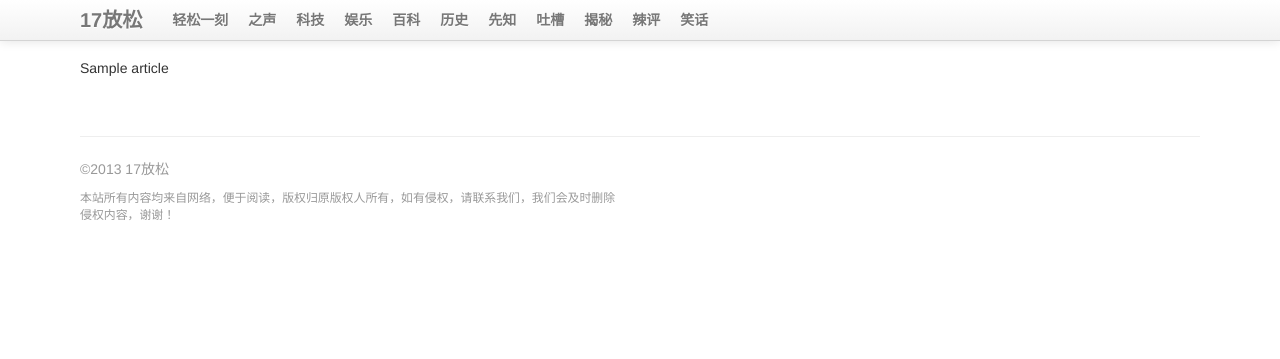
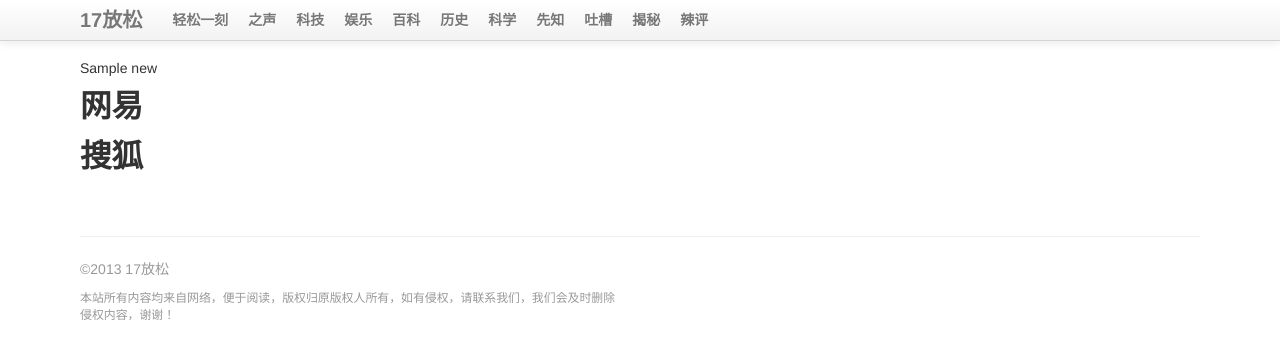
Before and after one commit to saturnisbig/_17relax, a Django app: a page that uses relax/templates/base.html in a window 1280 px wide. Shown: the top 359 px of the page. Run offline with Django 3.2, Linux system fonts and the light colour scheme; tables that the repository leaves empty hold one stand-in row (values such as "Sample post"); parts of the project's set-up code (start-up, migrations or seed data) failed here and were passed over; some libraries are stand-ins or nearby versions.

Commit message:
almost work.

```diff
--- a/_17relax/settings.py
+++ b/_17relax/settings.py
@@ -38,6 +38,7 @@ INSTALLED_APPS = (
     'django.contrib.staticfiles',
     'bootstrap_toolkit',
     'relax',
+    'duoshuo',
 )
 
 MIDDLEWARE_CLASSES = (
@@ -83,3 +84,8 @@ USE_TZ = False
 # https://docs.djangoproject.com/en/1.6/howto/static-files/
 
 STATIC_URL = '/static/'
+
+
+# Duoshuo
+DUOSHUO_SECRET = '731952862a1edd6ec6e3b22953f8ee7f'
+DUOSHUO_SHORT_NAME = '17relax'
--- a/_17relax/urls.py
+++ b/_17relax/urls.py
@@ -10,12 +10,11 @@ urlpatterns = patterns('',
     # url(r'^blog/', include('blog.urls')),
     url(r'^datain/', 'relax.views.data_import'),
     url(r'^read/', 'relax.views.read'),
-    url(r'^update-tags/', 'relax.views.update_tags'),
-    url(r'^update-sohu/', 'relax.views.update_sohu'),
-    url(r'^update-163/', 'relax.views.update_163'),
-    url(r'^article/(\d+)/', 'relax.views.get_detail_article'),
-    url(r'^tag/(\d+)/', 'relax.views.get_tag_article'),
-    url(r'^updateToday/', 'relax.views.update_today'),
+    url(r'^updateTags/$', 'relax.views.update_tags'),
+    url(r'^updateToday/$', 'relax.views.update_today'),
+    url(r'^news/(\d+)/$', 'relax.views.get_detail_news'),
+    url(r'^tag/(\d+)/$', 'relax.views.get_tag_news'),
+    url(r'^import/$', 'relax.views.txt_import'),
 
     url(r'^admin/', include(admin.site.urls)),
 )
--- a/relax/models.py
+++ b/relax/models.py
@@ -12,7 +12,7 @@ class Tag(models.Model):
         return self.name
 
 
-class Article(models.Model):
+class News(models.Model):
     docid = models.CharField(max_length=30, unique=True)
     title = models.CharField(max_length=100)
     big_pic = models.URLField(blank=True)
--- a/relax/templates/article.html
+++ b/relax/templates/article.html
@@ -10,5 +10,8 @@
 {{ article.content }}
 {% endautoescape %}
 
+{% load duoshuo_tags %}
+{% duoshuo_comments %}
+
 </div>
 {% endblock %}
--- a/relax/templates/base.html
+++ b/relax/templates/base.html
@@ -30,17 +30,17 @@
             <a id="home" class="brand" data-placement="bottom" data-toggle="tooltip" href="/" data-original-title="一起放松">17放松</a>
             <div class="nav-collapse collapse">
               <ul class="nav">
-                <li id="relaxedMoment"><a href="/tag-163/relaxedMoment" data-placement="bottom" data-toggle="tooltip" data-original-title="每日轻松一刻">轻松一刻</a></li>
-                <li id="todayVoice"><a href="/tag-163/todayVoice" data-placement="bottom" data-toggle="tooltip" data-original-title="今日之声">之声</a></li>
-                <li id="keji"><a href="/tag-163/keji" data-placement="bottom" data-toggle="tooltip" data-original-title="科技万有瘾力">科技</a></li>
-                <li id="bigbang"><a href="/tag-163/bigbang" data-placement="bottom" data-toggle="tooltip" data-original-title="娱乐BigBang">娱乐</a></li>
-                <li id="yibaike"><a href="/tag-163/yibaike" data-placement="bottom" data-toggle="tooltip" data-original-title="易百科">百科</a></li>
-                <li id="lishi"><a href="/tag-163/lishi" data-placement="bottom" data-toggle="tooltip" data-original-title="历史七日谈">历史</a></li>
-                <li id="xianzhidao"><a href="/tag-sohu/xianzhidao" data-placement="bottom" data-toggle="tooltip" data-original-title="狐先知">先知</a></li>
-                <li id="shentucao"><a href="/tag-sohu/shentucao" data-placement="bottom" data-toggle="tooltip" data-original-title="神吐槽">吐槽</a></li>
-                <li id="hujiemi"><a href="/tag-sohu/hujiemi" data-placement="bottom" data-toggle="tooltip" data-original-title="狐揭秘">揭秘</a></li>
-                <li id="relaping"><a href="/tag-sohu/relaping" data-placement="bottom" data-toggle="tooltip" data-original-title="热辣评">辣评</a></li>
-                <li id="joke"><a href="/tag-joke" data-placement="bottom" data-toggle="tooltip" data-original-title="每日一笑">笑话</a></li>
+                <li id="relaxedMoment"><a href="/tag/5/" data-placement="bottom" data-toggle="tooltip" data-original-title="每日轻松一刻">轻松一刻</a></li>
+                <li id="todayVoice"><a href="/tag/6/" data-placement="bottom" data-toggle="tooltip" data-original-title="今日之声">之声</a></li>
+                <li id="keji"><a href="/tag/7/" data-placement="bottom" data-toggle="tooltip" data-original-title="科技万有瘾力">科技</a></li>
+                <li id="bigbang"><a href="/tag/9/" data-placement="bottom" data-toggle="tooltip" data-original-title="娱乐BigBang">娱乐</a></li>
+                <li id="yibaike"><a href="/tag/10/" data-placement="bottom" data-toggle="tooltip" data-original-title="易百科">百科</a></li>
+                <li id="lishi"><a href="/tag/8/" data-placement="bottom" data-toggle="tooltip" data-original-title="历史七日谈">历史</a></li>
+                <li id="kexue"><a href="/tag/11/" data-placement="bottom" data-toggle="tooltip" data-original-title="科学现场调查">科学</a></li>
+                <li id="xianzhidao"><a href="/tag/3/" data-placement="bottom" data-toggle="tooltip" data-original-title="鲜知道">先知</a></li>
+                <li id="shentucao"><a href="/tag/1/" data-placement="bottom" data-toggle="tooltip" data-original-title="神吐槽">吐槽</a></li>
+                <li id="hujiemi"><a href="/tag/4/" data-placement="bottom" data-toggle="tooltip" data-original-title="狐揭秘">揭秘</a></li>
+                <li id="relaping"><a href="/tag/2/" data-placement="bottom" data-toggle="tooltip" data-original-title="热辣评">辣评</a></li>
               </ul>
               <!--
               <form class="navbar-search pull-left" action="/search">
--- a/relax/templates/output.html
+++ b/relax/templates/output.html
@@ -7,12 +7,22 @@
 {{ content }}
 {% endautoescape %}
 
+<h2>网易</h2>
 {% for tag, articles in today_163.items %}
-<h3>{{ tag }}</h3>
+<p>{{ tag }}</p>
 {% for article in articles %}
-<p>{{ article.title }} {{ article.update_time }} {{ article.docid }}</p>
+<p><a href='/article/{{ article.id }}/'>{{ article.title }}</a>
+  {{ article.update_time }} {{ article.abstract }}</p>
 {% endfor %}
 {% endfor %}
 
+<h2>搜狐</h2>
+{% for tag, articles in today_sohu.items %}
+<p>{{ tag }}</p>
+{% for article in articles %}
+<p><a href='/article/{{ article.id }}/'>{{ article.title }}</a>
+  {{ article.update_time }} {{ article.abstract }}</p>
+{% endfor %}
+{% endfor %}
 </div>
 {% endblock %}
--- a/relax/templates/updated_sohu.html
+++ b/relax/templates/updated_sohu.html
@@ -10,7 +10,7 @@
         <td>{{ article.update_time }}</td>
         <td>{{ article.abstraction }}</td>
         <td>{{ article.comment_num }}</td>
-        <td>{{ article.big_pic }}</td>
+        <td>{{ article.list_pic }}</td>
     </tr>
     {% endfor %}
 </table>
--- a/relax/templates/updated_tags.html
+++ b/relax/templates/updated_tags.html
@@ -2,7 +2,7 @@
 <p>Tags from 搜狐网</p>
 <ul>
     {% for t in tags_sohu %}
-    <li>{{ t.name }} {{ t.tagid }} {{ t.come_from }}</li>
+    <li>{{ t.id }} {{ t.name }} {{ t.tagid }} {{ t.come_from }}</li>
     {% endfor %}
 </ul>
 
@@ -10,6 +10,6 @@
 <p>Tags from 网易</p>
 <ul>
     {% for t in tags_163 %}
-    <li>{{ t.name }} {{ t.tagid }} {{ t.come_from }}</li>
+    <li>{{ t.id }} {{ t.name }} {{ t.tagid }} {{ t.come_from }}</li>
     {% endfor %}
 </ul>
--- a/relax/utils/fetch.py
+++ b/relax/utils/fetch.py
@@ -161,7 +161,7 @@ class FetchSohu(object):
         except urllib2.URLError, e:
             urllib_error(e)
         else:
-            articles = eval(resp.read())
+            articles = json.load(resp)
             articles = articles.get('newsList', '')
             if articles:
                 #today_articles = self._today_filter(articles)
--- a/relax/views.py
+++ b/relax/views.py
@@ -2,188 +2,114 @@
 # -*- coding: utf-8 -*-
 
 from django.shortcuts import render
-from django.db import IntegrityError
 from django.http import Http404
 
 import json
 import urllib2
 # Create your views here.
-from models import Article, Tag
+from models import News, Tag
 from utils.data_convert import convert_sohu_img, convert_163
-from utils.fetch import Fetch163
+from utils.fetch import Fetch163, FetchSohu
+from utils.data_import import update_163, update_sohu
 
 
 def update_today(request):
-    tags = Tag.objects.all().filter(come_from__contains='网易')
-    fetch163 = Fetch163(tags)
-    today_163 = fetch163.fetch()
+    tags = Tag.objects.all()
+    tags_163 = tags.filter(come_from__contains='网易')
+    fetch_163 = Fetch163(tags_163)
+    today_163 = fetch_163.fetch()
+    tags_sohu = tags.filter(come_from__contains='搜狐')
+    fetch_sohu = FetchSohu(tags_sohu)
+    today_sohu = fetch_sohu.fetch()
     #print today_163
-    return render(request, 'output.html', {'today_163': today_163})
+    return render(request, 'output.html', {'today_163': today_163,
+                                           'today_sohu': today_sohu})
 
 
-def get_tag_article(request, tid):
+def get_tag_news(request, tid):
     tag = Tag.objects.get(id=int(tid))
     if tag:
-        articles = Article.objects.all().filter(tag=tag).order_by('-update_time')
+        news = News.objects.all().filter(tag=tag).order_by('-update_time')
         cn_tag = tag.name
     else:
-        articles = ['']
+        news = ['']
         cn_tag = ''
 
-    return render(request, 'article_list.html', {'articles': articles,
+    return render(request, 'article_list.html', {'news': news,
                                                  'cn_tag': cn_tag})
 
 
-def update_163(request):
-    with open('relax/export-163.txt', 'r') as fin:
-        for line in fin:
-            data = line.split()
-            if data:
-                try:
-                    Article.objects.get(docid=data[0])
-                except Article.DoesNotExist:
-                    tag = Tag.objects.all().filter(name__contains=data[1])
-                    if not tag:
-                        t = Tag.objects.create(name=data[1], come_from='网易')
-                        insert_article_163(data, t)
-                    else:
-                        insert_article_163(data, tag[0])
-                else:
-                    pass
-    articles = Article.objects.all()
-    return render(request, 'updated_sohu.html', {'news': articles})
-
-
-def insert_article_163(d, t):
-    detail_link = 'http://c.3g.163.com/nc/article/%s/full.html'
-    detail_link = detail_link % d[0]
-    try:
-        resp = urllib2.urlopen(detail_link)
-    except urllib2.URLError as e:
-        with open('relax/updated_fail.txt', 'a') as fout:
-            fout.write(' '.join(d))
-        print 'update article error: %s' % e.args[0]
-    else:
-        doc_json = json.load(resp)
-        content = doc_json[doc_json.keys()[0]]
-        if content:
-            try:
-                article = Article()
-                article.tag = t
-                article.docid = d[0]
-                article.title = content['title']
-                article.comment_num = content['replyCount']
-                article.update_time = content['ptime']
-                article.content = convert_163(content['body'], content['img'])
-                article.save()
-            except IntegrityError as e2:
-                print 'Error while Insert: %s' % e2.args[0]
-
-
-def get_detail_article(request, article_id):
-    article = Article.objects.get(id=int(article_id))
-    if article:
-        return render(request, 'article.html', {'article': article})
+def get_detail_news(request, news_id):
+    news = News.objects.get(id=int(news_id))
+    if news:
+        return render(request, 'article.html', {'article': news})
     else:
         raise Http404
 
 
-def update_sohu(request):
-    with open('relax/export-sohu.txt', 'r') as fin:
-        for line in fin:
-            data = line.split()
-            if data and not Article.objects.get(docid=data[0]):
-                tag = Tag.objects.all().filter(name__contains=data[1])
-                if not tag:
-                    t = Tag.objects.create(name=data[1], come_from='搜狐网')
-                    insert_article(data, t)
-                else:
-                    insert_article(data, tag[0])
-    articles = Article.objects.all()
-    return render(request, 'updated_sohu.html', {'news': articles})
-
-
-def insert_article(d, t):
-    docid = d[0]
-    article_link = 'http://api.k.sohu.com/api/news/article.go?rt=json&newsId=%s'
-    article_link = article_link % docid
-    try:
-        resp = urllib2.urlopen(article_link)
-    except urllib2.URLError as e:
-        with open('relax/updated_fail.txt', 'a') as fout:
-            fout.write(' '.join(d))
-            print 'update article error: %s' % e.args[0]
-    else:
-        doc_json = json.load(resp)
-        article = Article()
-        try:
-            article.docid = docid
-            article.title = doc_json['title']
-            article.abstract = doc_json['shareRead']['description']
-            article.big_pic = doc_json['shareRead']['pics']
-            article.update_time = doc_json['time']
-            article.comment_num = doc_json['commentNum']
-            content = doc_json['content']    # .replace('\\', '')
-            if content:
-                content = convert_sohu_img(content)
-            article.content = content
-            article.tag = t
-            article.save()
-        except IntegrityError as e2:
-            print 'docid: %s, already there. Error: %s' % (docid, e2.args[0])
-
-
 def data_import(request):
     content = ''
-    with open('relax/export-163.txt', 'r') as fh:
-        for ln, line in enumerate(fh):
-            line_data = line.split()
-            if line_data and ln < 2:
-                #docid = line_data[0]
-                #docid = '16974926'  #shentucao
-                #docid = '16778587'  #relaping
-                #docid = '12672979'  # xianzhidao
-                #article_link = 'http://api.k.sohu.com/api/news/article.go?rt=json&newsId=%s'
-                #article_link = article_link % docid
-                article_link = 'http://c.3g.163.com/nc/article/%s/full.html'
-                article_link = article_link % line_data[0]
-                print line_data[0]
-                try:
-                    resp = urllib2.urlopen(article_link)
-                except urllib2.URLError as e:
-                    print 'Error: %s', e.args[0]
-                else:
-                    doc_json = json.load(resp)
-                    content = doc_json[doc_json.keys()[0]]
-                    body = content['body']
-                    img_list = content['img']
-                    result = convert_163(body, img_list)
+    #with open('relax/export-163.txt', 'r') as fh:
+    #    for ln, line in enumerate(fh):
+    #        line_data = line.split()
+    #        if line_data and ln < 2:
+    #            #docid = line_data[0]
+    #            #docid = '16974926'  #shentucao
+    #            #docid = '16778587'  #relaping
+    #            #docid = '12672979'  # xianzhidao
+    #            article_link = 'http://api.k.sohu.com/api/news/article.go?rt=json&newsId=%s'
+    #            #article_link = article_link % docid
+    #            #article_link = 'http://c.3g.163.com/nc/article/%s/full.html'
+    #            article_link = article_link % line_data[0]
+    #            try:
+    #                resp = urllib2.urlopen(article_link)
+    #            except urllib2.URLError as e:
+    #                print 'Error: %s', e.args[0]
+    #            else:
+    #                doc_json = json.load(resp)
+    #                content = doc_json[doc_json.keys()[0]]
+    #                body = content['body']
+    #                img_list = content['img']
+    #                result = convert_163(body, img_list)
+    url = 'http://api.k.sohu.com/api/news/article.go?rt=json&newsId=17335522'
+    resp = urllib2.urlopen(url)
+    doc = json.load(resp)
+    content = convert_sohu_img(doc.get('content'))
 
-    return render(request, 'output.html', {'content': result})
+    return render(request, 'output.html', {'content': content})
 
 
 def read(request):
-    content = Article.objects.all()[0]
+    content = News.objects.all()[0]
     return render(request, 'output.html', {'content': content})
 
 
 def update_tags(request):
-    tags_sohu = [{'682': '神吐槽'}, {'683': '热辣评'}, {'681': '鲜知道'}, '狐揭秘']
-    tags_163 = ['每日轻松一刻', '今日之声', '科技万有瘾力']
-    try:
-        for tag in tags_sohu:
-            if tag and type(tag) is dict:
-                k, v = tag.items()[0]
-                Tag.objects.create(name=v, tagid=k, come_from='搜狐网')
-            else:
-                Tag.objects.create(name=tag, come_from='搜狐网')
+    tags_sohu = [{'682': '神吐槽'}, {'683': '热辣评'}, {'681': '鲜知道'},
+                 {'0': '狐揭秘'}]
+    tags_163 = ['每日轻松一刻', '今日之声', '科技万有瘾力', '科学现场调查']
+    for tag in tags_sohu:
+        k, v = tag.items()[0]
+        try:
+            Tag.objects.get(name=v)
+        except Tag.DoesNotExist:
+            Tag.objects.create(name=v, tagid=int(k), come_from='搜狐网')
 
-        for tag in tags_163:
+    for tag in tags_163:
+        try:
+            Tag.objects.get(name=tag)
+        except Tag.DoesNotExist:
             Tag.objects.create(name=tag, come_from='网易')
-    except IntegrityError as e:
-        print 'Tags already added:%s', e.args[0]
 
     sohu = Tag.objects.all().filter(come_from__contains='搜狐网')
     wangyi = Tag.objects.all().filter(come_from__contains='网易')
     return render(request, 'updated_tags.html', {'tags_sohu': sohu,
                                                  'tags_163': wangyi})
+
+
+def txt_import(request):
+    """ import data from output files """
+    update_163()
+    #update_sohu()
+    news = News.objects.all()
+    return render(request, 'updated_sohu.html', {'news': news})
```
Also changed, not shown: relax/templates/article_list.html (+6 -6 lines), relax/tests.py (+18 -19 lines), todo.markdown (+7 -0 lines).
